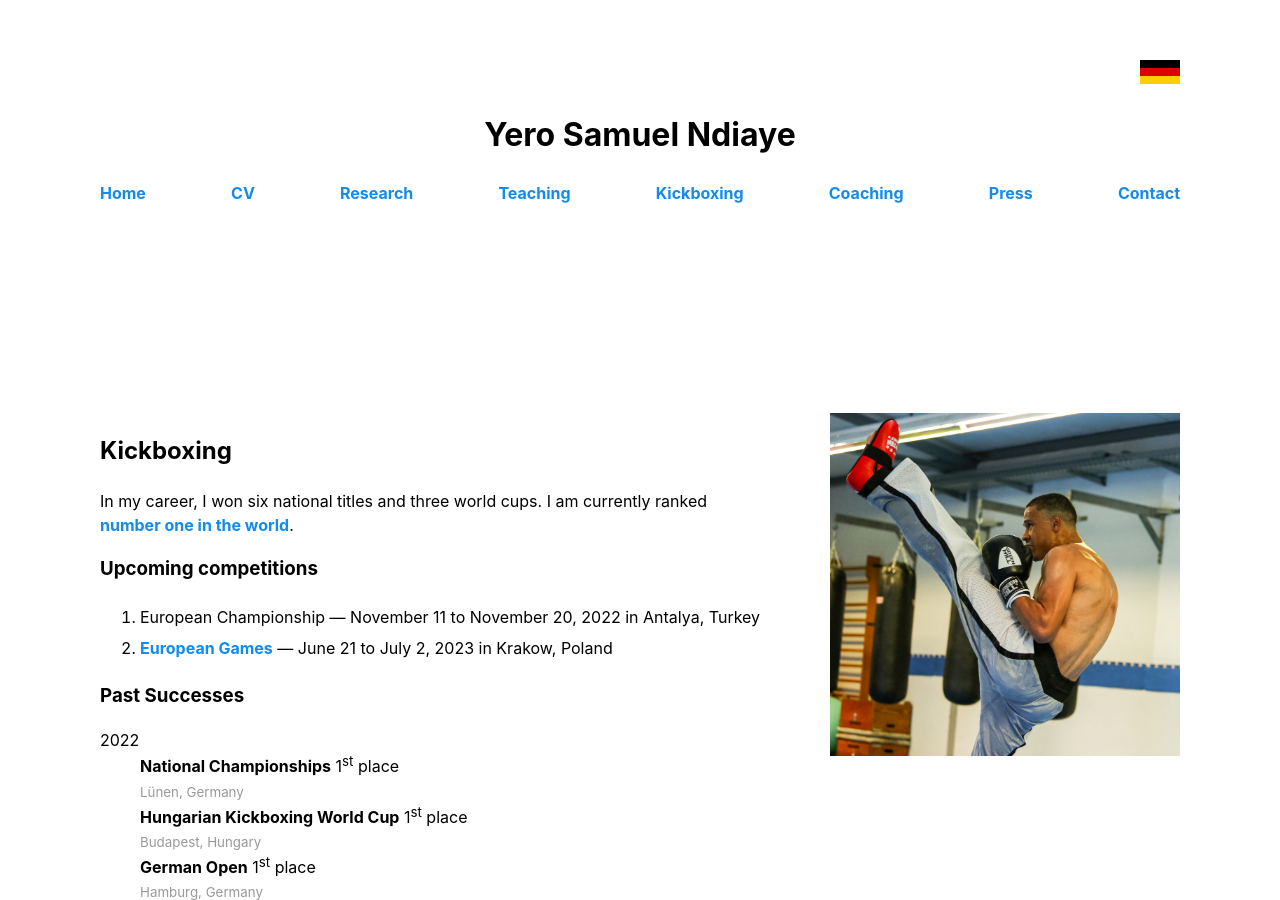
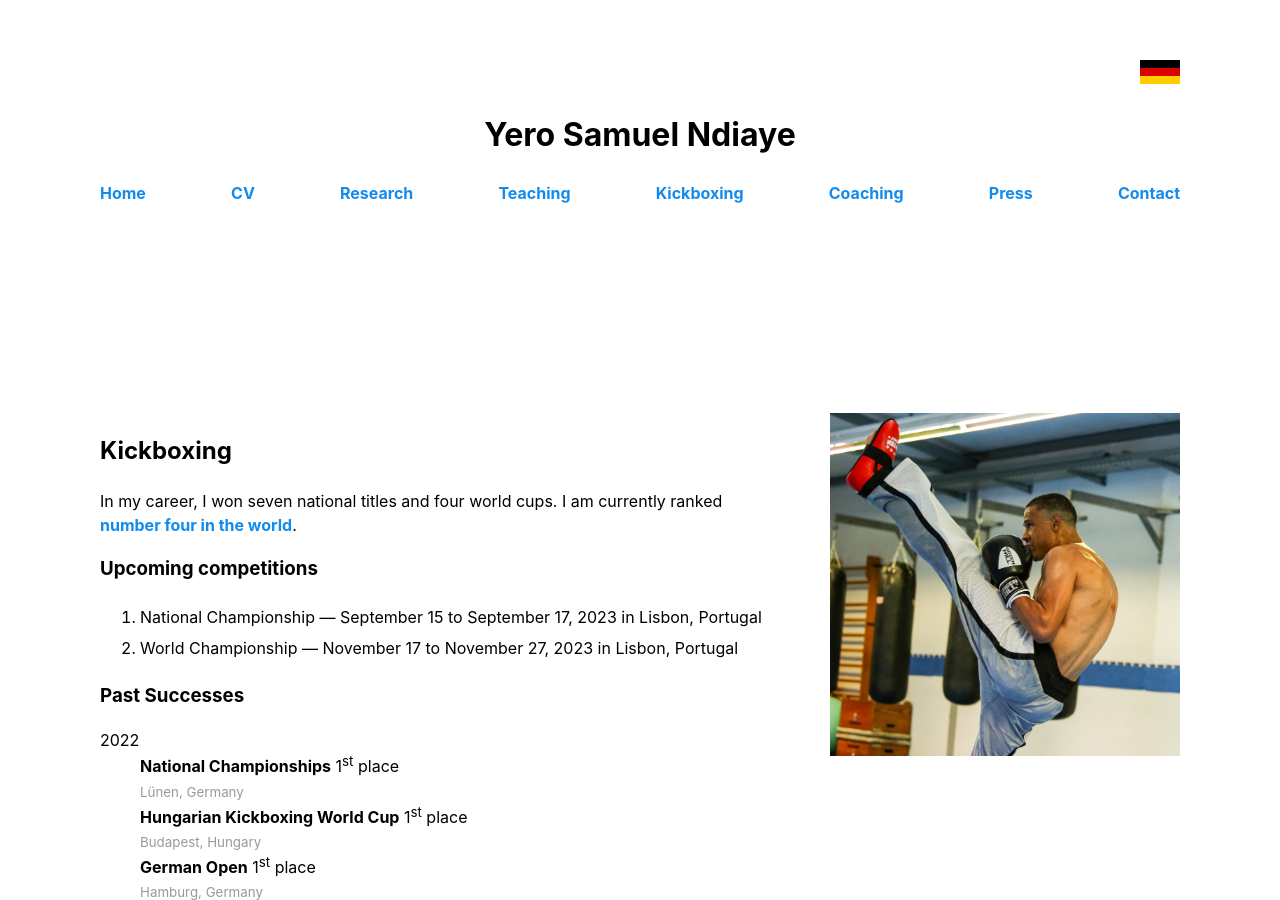
Before and after one commit to yerondiaye/yerondiaye.github.io, a Jekyll site: the page kickboxing.html, which Jekyll copies as it is, in a window 1280 px wide and 900 px high. Built offline with Jekyll 4.4.1, drawn with Linux system fonts in a browser that asks for light colours.

Commit message:
Update 10/28

```diff
--- a/kickboxing.html
+++ b/kickboxing.html
@@ -29,13 +29,13 @@
 
             <h2>Kickboxing</h2>
 
-In my career, I won six national titles and three world cups. I am currently ranked <a target="blank" href="http://setopen.sportdata.org/wakoranking/ranking_main_competitor.php?ranking_country=GER&ranking_competitor=&ranking_competitor_name=NDIAYE%20YERO">number one in the world</a>.
+In my career, I won seven national titles and four world cups. I am currently ranked <a target="blank" href="http://setopen.sportdata.org/wakoranking/ranking_main_competitor.php?ranking_country=GER&ranking_competitor=&ranking_competitor_name=NDIAYE%20YERO">number four in the world</a>.
 
             <h3>Upcoming competitions</h3>
 
 <ol>
-	<li>European Championship &mdash; November 11 to November 20, 2022 in Antalya, Turkey </li>
-	<li><a target="_blank" href="https://www.european-games.org/european-games-2023-2/"> European Games</a> &mdash; June 21 to July 2, 2023 in Krakow, Poland</li>
+	<li>National Championship &mdash; September 15 to September 17, 2023 in Lisbon, Portugal </li>
+	<li>World Championship &mdash; November 17 to November 27, 2023 in Lisbon, Portugal </li>
 </ol>
 
             <h3>Past Successes</h3>
```
